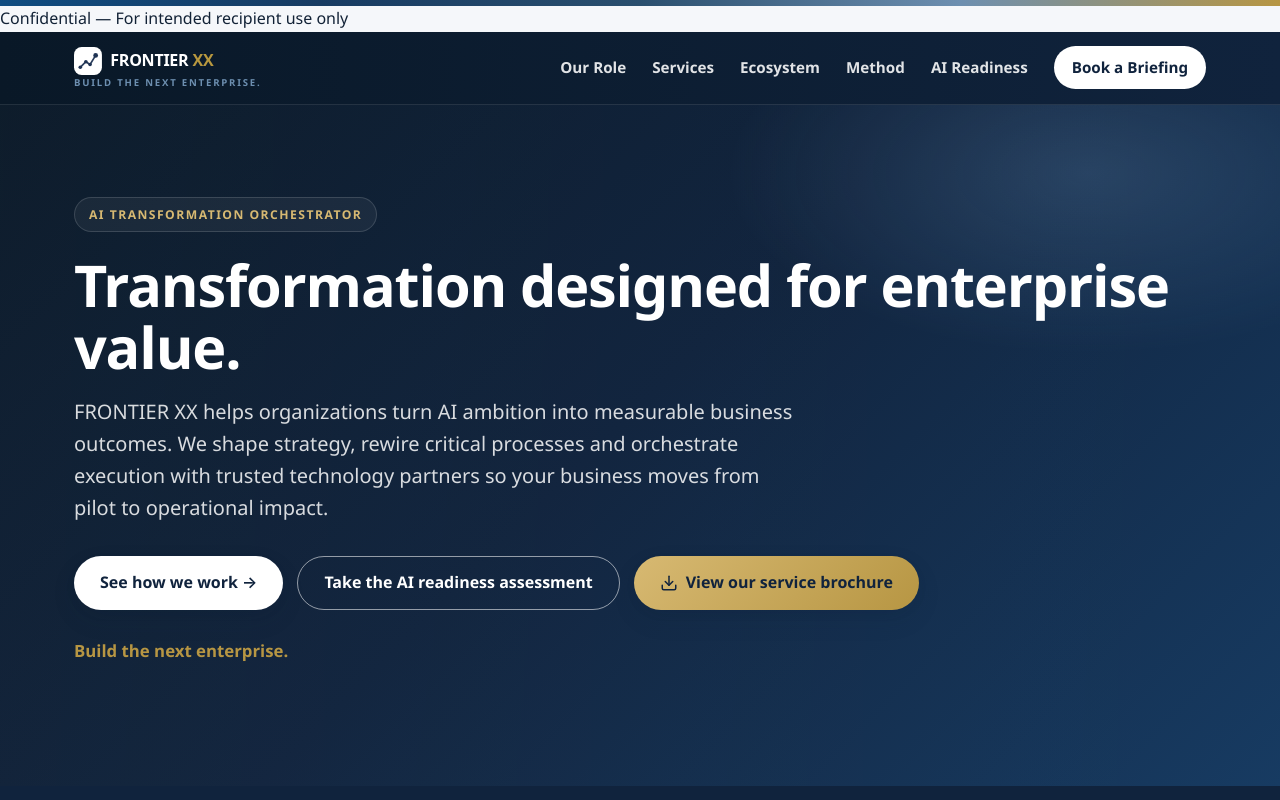
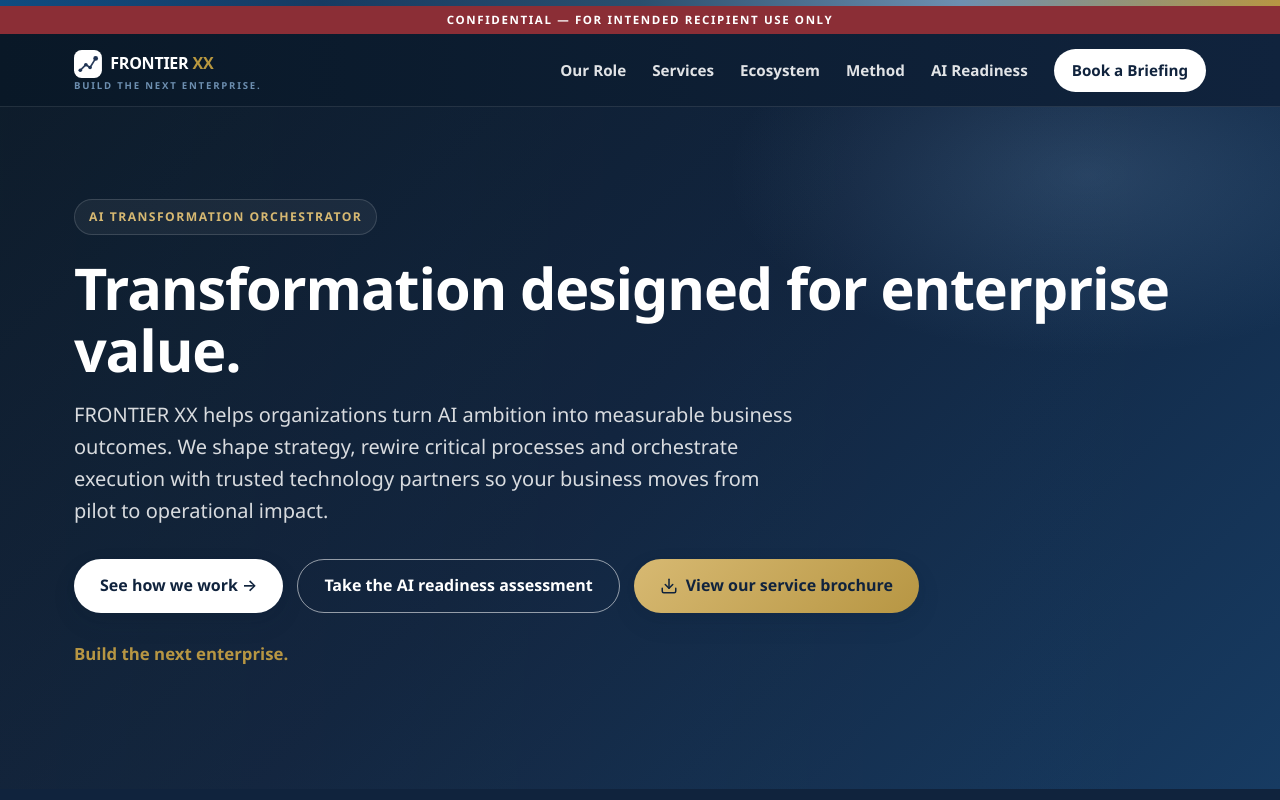
Before and after one commit to sylvanamounir-personal/FRONTIERXX, a plain HTML site: page index.html in a window 1280 px wide. Shown: the top 800 px of the page. Drawn offline with Linux system fonts and the light colour scheme.

Commit message:
Style confidentiality banner

```diff
--- a/assets/styles.css
+++ b/assets/styles.css
@@ -55,6 +55,16 @@ a:hover { text-decoration: underline; }
 
 /* ---------- Top accent bar ---------- */
 .accent-bar { height: 6px; background: var(--grad-accent); }
+.confidential-banner {
+  background: #8b2e36;
+  color: #fff;
+  text-align: center;
+  padding: 5px 16px;
+  font-size: .72rem;
+  font-weight: 800;
+  letter-spacing: .14em;
+  text-transform: uppercase;
+}
 
 /* ---------- Nav ---------- */
 .nav {
```
